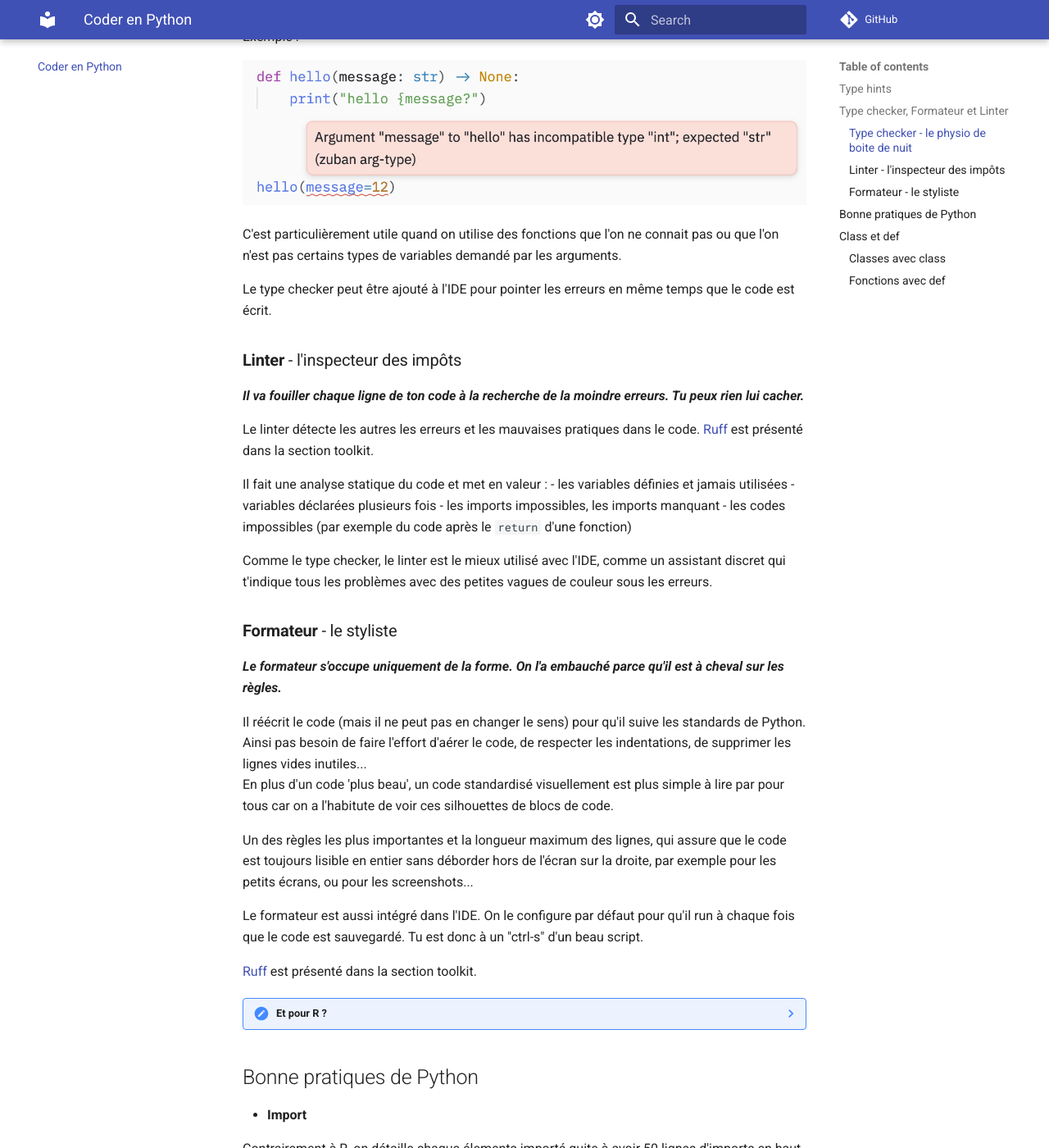
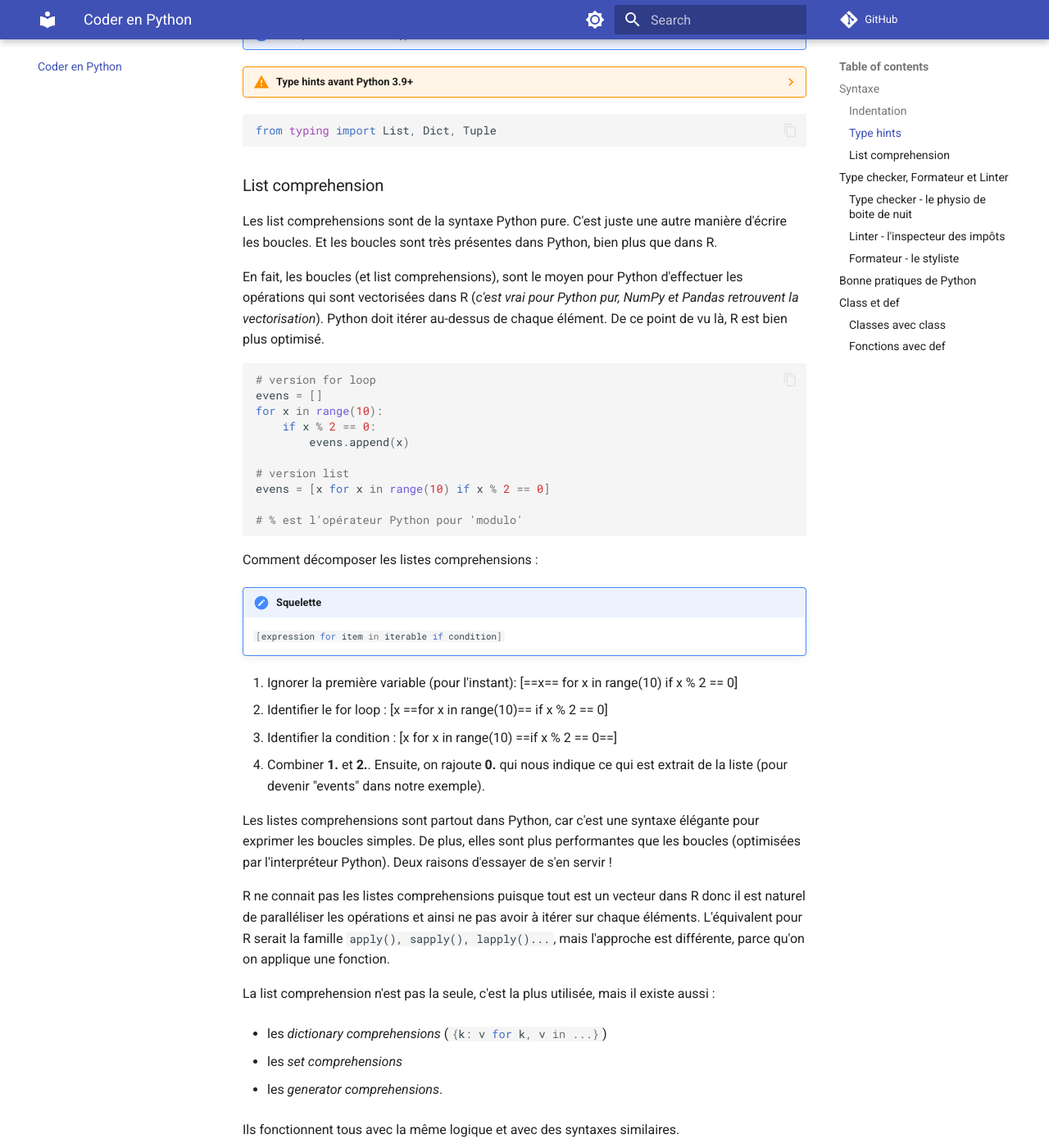
Before and after one commit to CalHenry/Python-guide-for-R-users, an MkDocs documentation site: the page built from docs/coder_python.md, in a window 1280 px wide and 1400 px high, scrolled down 1663 px. Shown: the whole window at 82% size. Built offline with MkDocs 1.6.1 and Material for MkDocs 9.7.7, drawn with Linux system fonts in a browser that asks for light colours; comment, search, counter and statistics services are not loaded; some of the changed text lies outside the part shown.

Commit message:
code_python.md : refactor & feat
refactor: create a new section "Syntaxe" and moved Indentation and Type
checker into it

feat : add a section in Syntaxe, about List comprehension

````diff
--- a/docs/coder_python.md
+++ b/docs/coder_python.md
@@ -8,7 +8,50 @@ Cette section présente différents aspects du code Python :
 
 - Élements de syntaxe
 
-## Type hints
+## Syntaxe
+
+### Indentation
+
+Il est impossible de parler de la syntaxe de Python sans aborder l'indentation.
+
+L'Indentation en Python sert à définir les bloc de codes (fonctions, classes, for loop, if statements,...). Python attends que l'indentation soit la même pour tous les éléments d'un bloc.
+
+> Ne pas respecter l'indentation entrainera une `#!py3 IndentationError` lors de l'exécution.
+
+Elle sert à définir les blocs de codes (à la différence de R, qui utilise plutôt les paranthèses et où l'indentation sert uniquement à la lisibilité du code).
+
+La lecture du code passe par l'indentification des niveaux d'indentation. Dès que le niveau change, je rentre ou je sors d'un bloc de code.
+
+??? note "Exemple"
+
+    Dans cet exemple, tout le code est contenu dans un while loop (1 niveau d'indentation).
+    À l'intérieur du loop, 3 if statements qui ajoutent un niveau d'indentation uniquement pour le code du if statement.
+
+    ```python {hl_lines="1 5 12 18"}
+    while True:
+        paginated_query = f"{query} LIMIT {limit} OFFSET {offset}"
+        page = pl.read_database(paginated_query, conn)
+
+        if page.is_empty():
+            break
+
+        pages.append(page)
+        fetch_count += 1
+        print(f"Fetched {offset + len(page)} rows...")
+
+        if len(page) < limit:
+            break
+
+        offset += limit
+
+        # Sleep every 4 fetches to respect the rate limit
+        if fetch_count % 4 == 0:
+            print("Rate limit pause: 70 seconds...")
+            time.sleep(70)
+    ```
+
+
+### Type hints
 
 En 2 mots : On précise le type attendu de l'élément avec la syntaxe "élément: type"
 ```python
@@ -101,6 +144,52 @@ def salut(nom: str) -> str:
   ```python
   from typing import List, Dict, Tuple
   ```
+
+### List comprehension
+
+Les list comprehensions sont de la syntaxe Python pure. C'est juste une autre manière d'écrire les boucles. Et les boucles sont très présentes dans Python, bien plus que dans R.
+
+En fait, les boucles (et list comprehensions), sont le moyen pour Python d'effectuer les opérations qui sont vectorisées dans R (*c'est vrai pour Python pur, NumPy et Pandas retrouvent la vectorisation*). Python doit itérer au-dessus de chaque élément. De ce point de vu là, R est bien plus optimisé.
+
+```python
+# version for loop
+evens = []
+for x in range(10):
+    if x % 2 == 0:
+        evens.append(x)
+
+# version list
+evens = [x for x in range(10) if x % 2 == 0]
+
+# % est l'opérateur Python pour 'modulo'
+```
+
+Comment décomposer les listes comprehensions :
+
+/// admonition | Squelette
+    type: information
+
+ `#!py3 [expression for item in iterable if condition]`
+///
+
+0. Ignorer la première variable (pour l'instant): [==x== for x in range(10) if x % 2 == 0]
+1. Identifier le for loop : [x ==for x in range(10)== if x % 2 == 0]
+2. Identifier la condition : [x for x in range(10) ==if x % 2 == 0==]
+3. Combiner **1.** et **2.**. Ensuite, on rajoute **0.** qui nous indique ce qui est extrait de la liste (pour devenir "events" dans notre exemple).
+
+Les listes comprehensions sont partout dans Python, car c'est une syntaxe élégante pour exprimer les boucles simples. De plus, elles sont plus performantes que les boucles (optimisées par l'interpréteur Python). Deux raisons d'essayer de s'en servir !
+
+R ne connait pas les listes comprehensions puisque tout est un vecteur dans R donc il est naturel de paralléliser les opérations et ainsi ne pas avoir à itérer sur chaque éléments. L'équivalent pour R serait la famille `apply(), sapply(), lapply()...`, mais l'approche est différente, parce qu'on on applique une fonction.
+
+La list comprehension n'est pas la seule, c'est la plus utilisée, mais il existe aussi :
+
+- les *dictionary comprehensions* (`#!py3 {k: v for k, v in ...}`)
+
+- les *set comprehensions*
+
+- les *generator comprehensions*.
+
+Ils fonctionnent tous avec la même logique et avec des syntaxes similaires.
 
 ## Type checker, Formateur et Linter
 
@@ -327,3 +416,11 @@ def bonjour(argument1: int, argument2: str) -> tuple[int, str]:
 
     return nombre, texte
 ```
+
+Différences avec R :
+
+**return obligatoire/ pas de return implicites** : En Python, il est impératif d'avoir le mot clés `#!py3 return`. Autrement la fonction ne renvoie rien (ou None par défaut). Cela diffère de R, qui retourne automatiquement la dernière expression évaluée dans la fonction, le `#!py3 return`de R étant donc souvent optionnel.
+
+** Retourne toujours qu'un seul objet** : même `#!py3 return a, b` retourne en fait un unique tuple constitué de a et b. Cela différe de R qui peut retourner **des** listes ou des vecteurs.
+
+**Pas de {} pour délimiter les blocs** : En Python, les blocs de code (comme les fonctions) sont définit par l'indentation. Contrairement à R qui utilise des paranthèses {}
````
